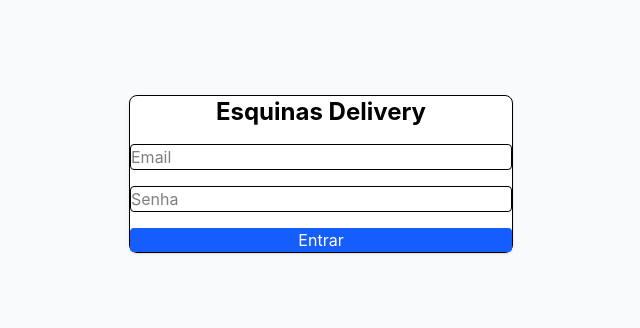
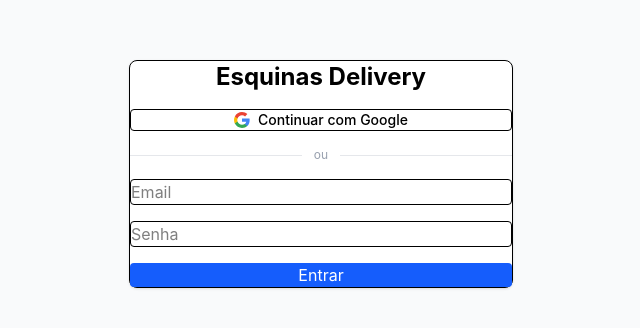
Before and after one commit to jonathansantiagoDEV/batereyMonitor, a Next.js app: page /login in a window 1280 px wide. Shown: the part 226-554 px from the top of the page, without its empty margins (319-959 px from the left). Built offline with nearby package versions, Linux system fonts and the light colour scheme; no server answers.

Commit message:
feat: adiciona login com Google via Supabase OAuth

```diff
--- /dev/null
+++ b/app/auth/callback/route.ts
@@ -0,0 +1,41 @@
+import { NextResponse } from 'next/server';
+import { createSupabaseServerClient } from '@/lib/supabaseServer';
+
+// Rota de callback do OAuth (ex.: Google). O Supabase redireciona o
+// navegador pra cá com um "code" na querystring depois que o usuário
+// autoriza o login na tela do Google. Aqui a gente troca esse code por
+// uma sessão de verdade (grava os cookies via lib/supabaseServer) e só
+// então decide pra onde mandar o usuário, olhando o role em "profiles"
+// — igual o login por senha já faz em app/login/page.tsx.
+export async function GET(request: Request) {
+  const { searchParams, origin } = new URL(request.url);
+  const code = searchParams.get('code');
+
+  if (code) {
+    const supabase = await createSupabaseServerClient();
+    const { error } = await supabase.auth.exchangeCodeForSession(code);
+
+    if (!error) {
+      const {
+        data: { user },
+      } = await supabase.auth.getUser();
+
+      if (user) {
+        // Nesse ponto o trigger handle_new_user() (supabase/profiles.sql)
+        // já rodou — ele dispara em "after insert on auth.users", então
+        // no primeiro login via Google o profile já existe com
+        // role = 'ENTREGADOR' (default da coluna).
+        const { data: perfil } = await supabase
+          .from('profiles')
+          .select('role')
+          .eq('id', user.id)
+          .single();
+
+        const destino = perfil?.role === 'ADMIN' ? '/chefe' : '/entregador';
+        return NextResponse.redirect(`${origin}${destino}`);
+      }
+    }
+  }
+
+  return NextResponse.redirect(`${origin}/login?erro=auth`);
+}
--- a/app/login/page.tsx
+++ b/app/login/page.tsx
@@ -1,6 +1,6 @@
 'use client';
 
-import { useState } from 'react';
+import { useEffect, useState } from 'react';
 import { supabase } from '@/lib/supabaseClient';
 import { useRouter } from 'next/navigation';
 
@@ -11,6 +11,15 @@ export default function LoginPage() {
   const [senha, setSenha] = useState('');
   const [erro, setErro] = useState('');
   const [entrando, setEntrando] = useState(false);
+  const [entrandoComGoogle, setEntrandoComGoogle] = useState(false);
+
+  // Se o Supabase redirecionou de volta pra cá com erro (ver
+  // app/auth/callback/route.ts), mostra o aviso.
+  useEffect(() => {
+    if (typeof window !== 'undefined' && window.location.search.includes('erro=auth')) {
+      setErro('Não foi possível concluir o login com Google. Tente novamente.');
+    }
+  }, []);
 
   async function entrar() {
     setErro('');
@@ -42,6 +51,27 @@ export default function LoginPage() {
     }
   }
 
+  async function entrarComGoogle() {
+    setErro('');
+    setEntrandoComGoogle(true);
+
+    const { error } = await supabase.auth.signInWithOAuth({
+      provider: 'google',
+      options: {
+        // window.location.origin se adapta sozinho entre produção e
+        // previews da Vercel — não precisa fixar a URL do site.
+        redirectTo: `${window.location.origin}/auth/callback`,
+      },
+    });
+
+    if (error) {
+      setErro('Não foi possível iniciar o login com Google.');
+      setEntrandoComGoogle(false);
+    }
+    // Em caso de sucesso o navegador é redirecionado pro Google, então não
+    // precisa desligar o "entrandoComGoogle" aqui — a página vai sair daqui.
+  }
+
   function aoTeclar(e: React.KeyboardEvent<HTMLInputElement>) {
     if (e.key === 'Enter' && !entrando) entrar();
   }
@@ -50,6 +80,22 @@ export default function LoginPage() {
     <main className="min-h-screen flex items-center justify-center bg-gray-50 p-6">
       <div className="w-full max-w-sm flex flex-col gap-4 bg-white p-6 rounded-lg border shadow-sm">
         <h1 className="text-2xl font-bold text-center mb-2">Esquinas Delivery</h1>
+
+        <button
+          type="button"
+          onClick={entrarComGoogle}
+          disabled={entrandoComGoogle}
+          className="flex items-center justify-center gap-2 border rounded p-2 text-sm font-medium hover:bg-gray-50 disabled:opacity-50"
+        >
+          <GoogleIcon className="h-4 w-4" />
+          {entrandoComGoogle ? 'Redirecionando...' : 'Continuar com Google'}
+        </button>
+
+        <div className="flex items-center gap-3 text-xs text-gray-400">
+          <div className="h-px flex-1 bg-gray-200" />
+          ou
+          <div className="h-px flex-1 bg-gray-200" />
+        </div>
 
         <input
           className="border rounded p-2"
@@ -81,3 +127,26 @@ export default function LoginPage() {
     </main>
   );
 }
+
+function GoogleIcon({ className }: { className?: string }) {
+  return (
+    <svg viewBox="0 0 24 24" className={className} aria-hidden="true">
+      <path
+        fill="#4285F4"
+        d="M23.49 12.27c0-.85-.08-1.66-.22-2.45H12v4.63h6.44c-.28 1.5-1.13 2.77-2.4 3.62v3h3.88c2.27-2.09 3.57-5.17 3.57-8.8z"
+      />
+      <path
+        fill="#34A853"
+        d="M12 24c3.24 0 5.95-1.08 7.93-2.92l-3.88-3c-1.08.72-2.45 1.15-4.05 1.15-3.12 0-5.76-2.1-6.7-4.93H1.3v3.1C3.26 21.3 7.3 24 12 24z"
+      />
+      <path
+        fill="#FBBC05"
+        d="M5.3 14.3c-.24-.72-.38-1.49-.38-2.3s.14-1.58.38-2.3v-3.1H1.3A11.98 11.98 0 000 12c0 1.93.46 3.76 1.3 5.4l4-3.1z"
+      />
+      <path
+        fill="#EA4335"
+        d="M12 4.77c1.76 0 3.35.6 4.6 1.8l3.44-3.44C17.94 1.19 15.24 0 12 0 7.3 0 3.26 2.7 1.3 6.6l4 3.1C6.24 6.87 8.88 4.77 12 4.77z"
+      />
+    </svg>
+  );
+}
```
Also changed, not shown: 1 other file (tests, documents, lock files or other folders).
